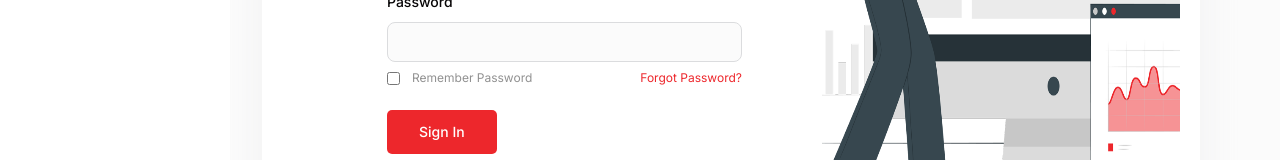
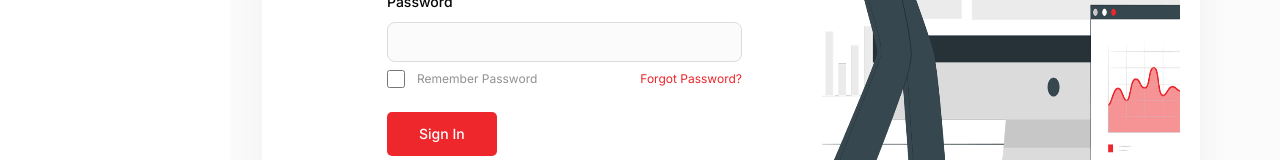
Before and after one commit to arakash-developer/headless, a React (Vite) app: page /login in a window 1280 px wide. Shown: the part 533-693 px from the top of the page. Built offline with nearby package versions, Linux system fonts and the light colour scheme.

Commit message:
style: Enhance checkbox styling and layout for Remember Password section in Login component

```diff
--- a/src/components/login/Login.jsx
+++ b/src/components/login/Login.jsx
@@ -153,12 +153,18 @@ const Login = () => {
             <div className="mt-2 mb-6">
               <div className="w-full flex justify-between items-center">
                 <div className="flex items-center gap-3 cursor-pointer">
-                  <input type="checkbox" />
+                  <input
+                    type="checkbox"
+                    className="accent-red-500 w-[18px] h-[18px] rounded-[4px] border-[var(--neutral-400)] focus:ring-red-400"
+                  />
+
                   <p className="text-[#919191] font-normal text-xs leading-[135%] text-var(--primary2)">
                     Remember Password
                   </p>
                 </div>
-                <p className="font-normal text-xs leading-[135%] text-[var(--primary)]">Forgot Password?</p>
+                <p className="font-normal text-xs leading-[135%] text-[var(--primary)]">
+                  Forgot Password?
+                </p>
               </div>
             </div>
             <button
```
